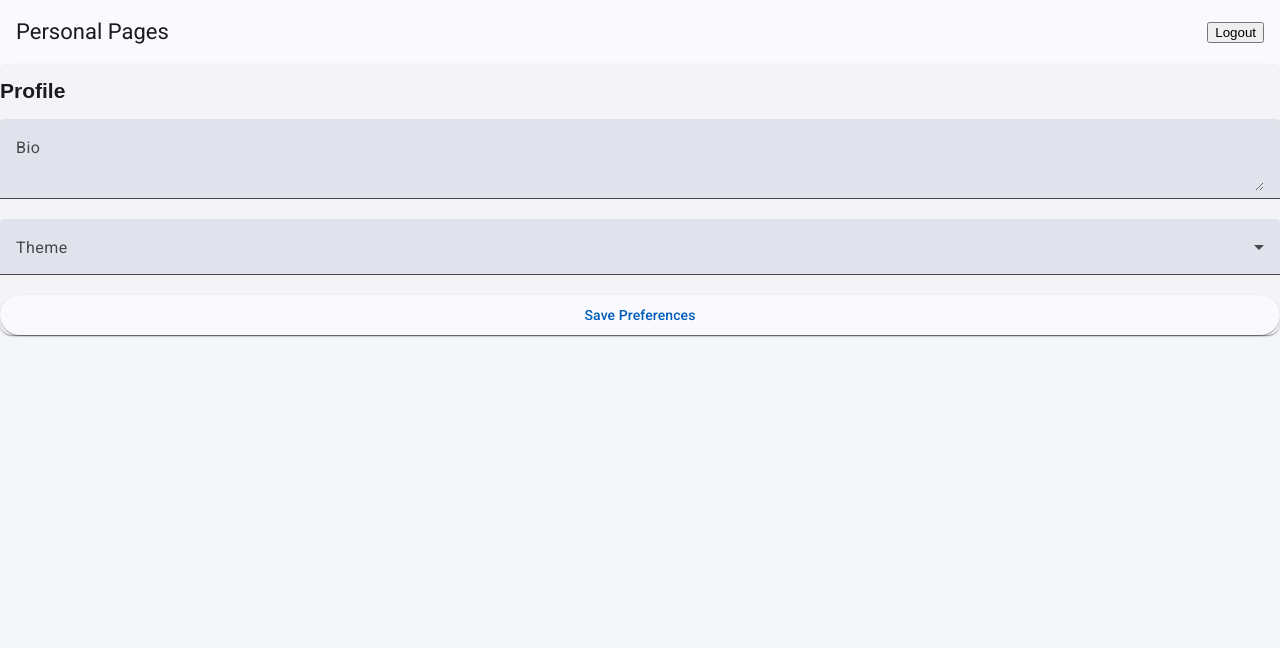
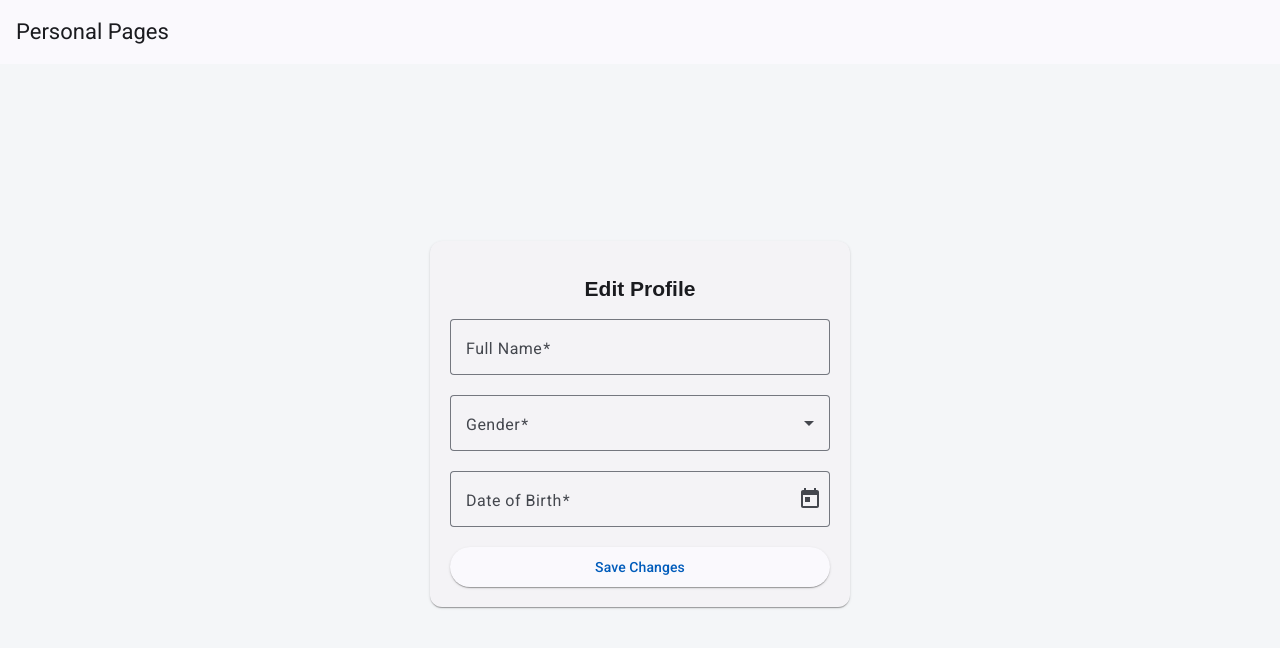
Before and after one commit to harshita805/PersonalPages.UI, an Angular app: page /profile in a window 1280 px wide. Shown: the top 648 px of the page. Built offline with nearby package versions, Linux system fonts and the light colour scheme; no server answers; sample sign-in values are in the browser's storage.

Commit message:
Addewd edit profile feature

```diff
--- a/src/app/app.html
+++ b/src/app/app.html
@@ -2,12 +2,17 @@
     <span>Personal Pages</span>
     <span class="spacer"></span>
 
-    <!-- Logout only if logged in -->
-    @if(auth.isLoggedIn()){
-    <button mat-button (click)="logout()">
-        Logout
-    </button>
-    }
+    <!-- Dropdown menu -->
+    <mat-menu #userMenu="matMenu">
+        <button mat-menu-item (click)="goToProfile()">
+            Edit Profile
+        </button>
+        @if(auth.isLoggedIn()){ <!-- Logout only if logged in -->
+        <button mat-menu-item (click)="logout()">
+            Logout
+        </button>
+        }
+    </mat-menu>
 </mat-toolbar>
 <app-loader></app-loader>
 <router-outlet></router-outlet>
--- a/src/app/app.ts
+++ b/src/app/app.ts
@@ -3,6 +3,8 @@ import { Router, RouterOutlet } from '@angular/router';
 import { MatToolbarModule } from '@angular/material/toolbar';
 import { LoaderComponent } from './shared/loader.component';
 import { AuthService } from './services/auth.service';
+import { MatMenuModule } from '@angular/material/menu';
+import { MatButtonModule } from '@angular/material/button';
 
 @Component({
   selector: 'app-root',
@@ -10,7 +12,8 @@ import { AuthService } from './services/auth.service';
   imports: [
     RouterOutlet,
     MatToolbarModule,
-    LoaderComponent
+    LoaderComponent,
+    MatMenuModule,
   ],
   templateUrl: './app.html',
   styles: [`
@@ -35,4 +38,9 @@ export class AppComponent {
     this.auth.logout();
     this.router.navigate(['/login']);
   }
+
+   goToProfile() {
+    this.router.navigate(['/profile']);
+  }
+
 }
--- a/src/app/profile/profile.component.html
+++ b/src/app/profile/profile.component.html
@@ -1,18 +1,34 @@
-<mat-card>
-  <h2>Profile</h2>
+<div class="page-container">
+  <mat-card class="form-card">
+    <h2>Edit Profile</h2>
 
-  <mat-form-field class="full">
-    <mat-label>Bio</mat-label>
-    <textarea matInput></textarea>
-  </mat-form-field>
+    <form [formGroup]="profileForm" (ngSubmit)="save()">
 
-  <mat-form-field>
-    <mat-label>Theme</mat-label>
-    <mat-select>
-      <mat-option value="light">Light</mat-option>
-      <mat-option value="dark">Dark</mat-option>
-    </mat-select>
-  </mat-form-field>
+      <mat-form-field class="full" appearance="outline">
+        <mat-label>Full Name</mat-label>
+        <input matInput formControlName="fullName">
+      </mat-form-field>
 
-  <button mat-raised-button>Save Preferences</button>
-</mat-card>
+      <mat-form-field class="full" appearance="outline">
+        <mat-label>Gender</mat-label>
+        <mat-select formControlName="gender">
+          <mat-option value="Male">Male</mat-option>
+          <mat-option value="Female">Female</mat-option>
+          <mat-option value="Other">Other</mat-option>
+        </mat-select>
+      </mat-form-field>
+
+      <mat-form-field class="full" appearance="outline">
+        <mat-label>Date of Birth</mat-label>
+        <input matInput [matDatepicker]="picker" formControlName="dateOfBirth">
+        <mat-datepicker-toggle matSuffix [for]="picker"></mat-datepicker-toggle>
+        <mat-datepicker #picker></mat-datepicker>
+      </mat-form-field>
+
+      <button mat-raised-button color="primary" class="full">
+        Save Changes
+      </button>
+
+    </form>
+  </mat-card>
+</div>
--- a/src/app/profile/profile.component.ts
+++ b/src/app/profile/profile.component.ts
@@ -1,24 +1,50 @@
-import { Component } from '@angular/core';
+import { Component, inject, OnInit } from '@angular/core';
+import { FormBuilder, Validators, ReactiveFormsModule } from '@angular/forms';
 import { MatCardModule } from '@angular/material/card';
+import { MatButtonModule } from '@angular/material/button';
 import { MatInputModule } from '@angular/material/input';
 import { MatSelectModule } from '@angular/material/select';
-import { MatButtonModule } from '@angular/material/button';
 import { MatFormFieldModule } from '@angular/material/form-field';
+import { MatDatepickerModule } from '@angular/material/datepicker';
+import { MatNativeDateModule } from '@angular/material/core';
+import { UserService } from '../services/user.service';
 
 @Component({
   selector: 'app-profile',
   standalone: true,
   imports: [
+    ReactiveFormsModule,
     MatCardModule,
+    MatButtonModule,
     MatInputModule,
     MatSelectModule,
-    MatButtonModule,
-    MatFormFieldModule
+    MatFormFieldModule,
+    MatDatepickerModule,
+    MatNativeDateModule
   ],
   templateUrl: './profile.component.html'
 })
-export class ProfileComponent {
-  saveProfile() {
-    alert('Profile updated');
+export class ProfileComponent implements OnInit {
+
+  private fb = inject(FormBuilder);
+  private userService = inject(UserService);
+
+  profileForm = this.fb.group({
+    fullName: ['', Validators.required],
+    gender: ['', Validators.required],
+    dateOfBirth: ['', Validators.required]
+  });
+
+  ngOnInit() {
+    this.userService.getProfile().subscribe(user => {
+      this.profileForm.patchValue(user);
+    });
+  }
+
+  save() {
+    if (this.profileForm.invalid) return;
+
+    this.userService.updateProfile(this.profileForm.value)
+      .subscribe(() => alert('Profile updated successfully'));
   }
 }
--- /dev/null
+++ b/src/app/services/user.service.ts
@@ -0,0 +1,19 @@
+import { Injectable } from '@angular/core';
+import { HttpClient } from '@angular/common/http';
+import { environment } from '../../environments/environment';
+
+@Injectable({ providedIn: 'root' })
+export class UserService {
+
+  private baseUrl = environment.apiBaseUrl;
+
+  constructor(private http: HttpClient) {}
+
+  getProfile() {
+    return this.http.get<any>(`${this.baseUrl}/user/profile`);
+  }
+
+  updateProfile(data: any) {
+    return this.http.put(`${this.baseUrl}/user/profile`, data);
+  }
+}
```
